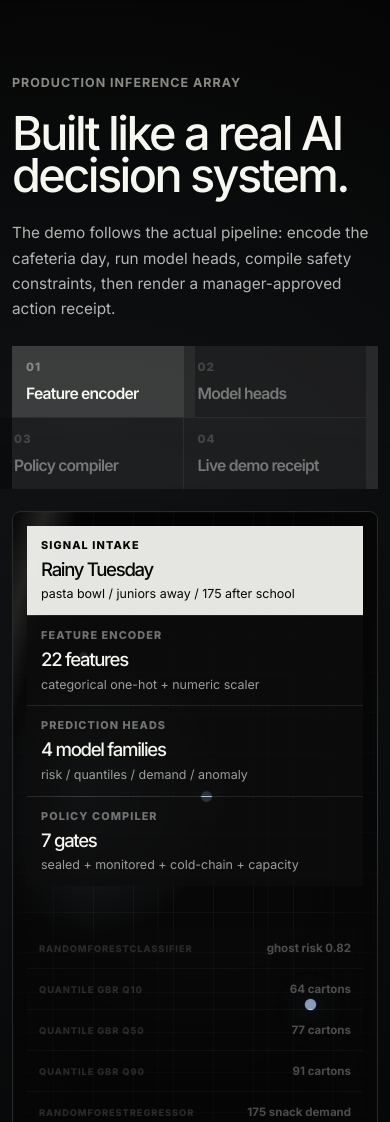
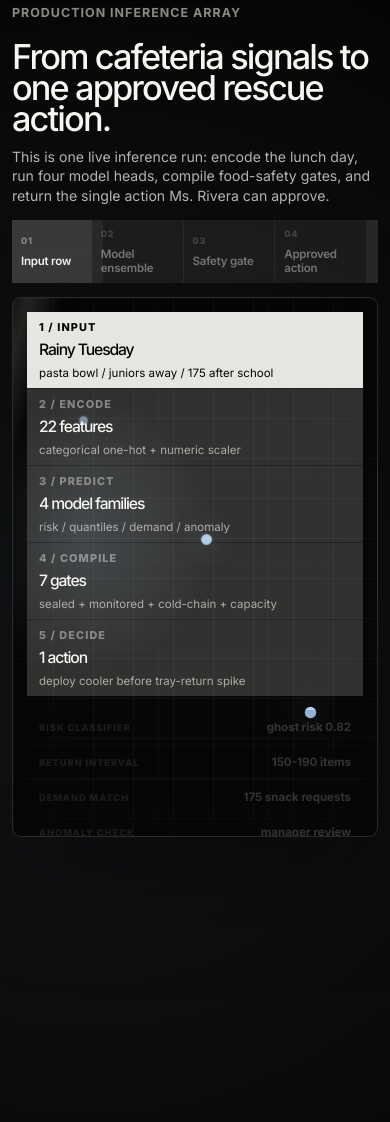
Before and after one commit to g4nesh/second-bell, a plain HTML site: page index.html in a window 390 px wide. Shown: the part 6550-7672 px from the top of the page. Drawn offline with Linux system fonts and the light colour scheme.

Commit message:
Polish inference section responsiveness

```diff
--- a/assets/site.css
+++ b/assets/site.css
@@ -795,7 +795,7 @@ h3 {
 }
 
 .array-copy h2 {
-  font-size: clamp(2.8rem, 5vw, 5.5rem);
+  font-size: clamp(2.65rem, 4.65vw, 5.2rem);
 }
 
 .array-copy > p:not(.eyebrow) {
@@ -808,16 +808,18 @@ h3 {
   display: grid;
   grid-template-columns: repeat(2, minmax(0, 1fr));
   gap: 1px;
-  margin-top: 34px;
+  margin-top: 28px;
   background: rgba(255, 255, 255, 0.12);
 }
 
 .array-step {
   display: grid;
   grid-template-columns: 32px 1fr;
-  gap: 10px 14px;
+  gap: 8px 12px;
   background: rgba(5, 5, 5, 0.82);
-  padding: 14px;
+  min-height: 82px;
+  align-content: center;
+  padding: 12px 14px;
   opacity: 0.38;
   transform: translateX(-12px);
   transition: opacity 420ms var(--ease), transform 420ms var(--ease), background 420ms var(--ease);
@@ -844,16 +846,14 @@ h3 {
 }
 
 .array-step p {
-  grid-column: 2;
-  font-size: 0.84rem;
-  line-height: 1.5;
+  display: none;
 }
 
 .array-stage {
   --array-local: 0;
   position: relative;
-  height: min(620px, calc(100vh - 210px));
-  min-height: 470px;
+  height: min(600px, calc(100vh - 190px));
+  min-height: 510px;
   overflow: hidden;
   border: 1px solid rgba(255, 255, 255, 0.14);
   border-radius: 9px;
@@ -871,8 +871,8 @@ h3 {
   inset: 0;
   z-index: 1;
   background:
-    linear-gradient(90deg, rgba(7, 7, 7, 0.74), transparent 18%, transparent 82%, rgba(7, 7, 7, 0.74)),
-    radial-gradient(circle at 50% 50%, transparent 0 40%, rgba(0, 0, 0, 0.44) 78%);
+    linear-gradient(90deg, rgba(7, 7, 7, 0.46), transparent 20%, transparent 82%, rgba(7, 7, 7, 0.42)),
+    radial-gradient(circle at 50% 50%, transparent 0 52%, rgba(0, 0, 0, 0.26) 88%);
   content: "";
   pointer-events: none;
 }
@@ -936,19 +936,19 @@ h3 {
 
 .array-pipeline {
   display: grid;
-  grid-template-columns: repeat(4, minmax(0, 1fr));
+  grid-template-columns: repeat(5, minmax(0, 1fr));
   gap: 1px;
-  margin: 24px;
+  margin: 28px 28px 0;
   background: rgba(255, 255, 255, 0.11);
 }
 
 .pipeline-col {
   display: grid;
-  min-height: 112px;
+  min-height: 126px;
   align-content: end;
   gap: 8px;
-  background: rgba(5, 5, 5, 0.76);
-  padding: 18px;
+  background: rgba(247, 247, 242, 0.07);
+  padding: 16px;
   transition: background 420ms var(--ease), color 420ms var(--ease), opacity 420ms var(--ease), transform 420ms var(--ease);
 }
 
@@ -965,7 +965,7 @@ h3 {
 
 .pipeline-col strong {
   color: var(--white);
-  font-size: clamp(1.25rem, 2vw, 1.75rem);
+  font-size: clamp(1.05rem, 1.58vw, 1.45rem);
   font-weight: 500;
   letter-spacing: -0.07em;
   line-height: 1;
@@ -977,12 +977,16 @@ h3 {
 }
 
 .model-rack {
+  position: absolute;
+  left: 28px;
+  bottom: 30px;
   display: grid;
   gap: 1px;
-  width: min(470px, calc(100% - 48px));
-  margin: 26px 24px 0 auto;
+  width: min(430px, calc(50% - 42px));
+  margin: 0;
   background: rgba(255, 255, 255, 0.12);
-  transform: translateY(calc(24px - var(--array-local) * 38px));
+  transform: translateY(calc(18px - var(--array-local) * 24px));
+  transition: opacity 420ms var(--ease), transform 420ms var(--ease);
 }
 
 .rack-row {
@@ -1004,14 +1008,14 @@ h3 {
 
 .receipt-panel {
   position: absolute;
-  left: 24px;
-  bottom: 24px;
-  width: min(330px, calc(100% - 48px));
+  right: 28px;
+  bottom: 30px;
+  width: min(390px, calc(50% - 42px));
   border: 1px solid rgba(255, 255, 255, 0.14);
   border-radius: 9px;
   background: rgba(5, 5, 5, 0.74);
   backdrop-filter: blur(18px);
-  transform: translateY(calc(42px - var(--array-local) * 54px));
+  transform: translateY(calc(24px - var(--array-local) * 28px));
   transition: opacity 420ms var(--ease), transform 420ms var(--ease);
 }
 
@@ -1039,8 +1043,8 @@ h3 {
 .array-stage[data-phase="1"] .col-encode,
 .array-stage[data-phase="1"] .col-heads,
 .array-stage[data-phase="2"] .col-policy,
-.array-stage[data-phase="3"] .receipt-panel,
-.array-stage[data-phase="3"] .pipeline-col {
+.array-stage[data-phase="3"] .col-action,
+.array-stage[data-phase="3"] .receipt-panel {
   background: rgba(247, 247, 242, 0.92);
 }
 
@@ -1048,21 +1052,23 @@ h3 {
 .array-stage[data-phase="1"] .col-encode *,
 .array-stage[data-phase="1"] .col-heads *,
 .array-stage[data-phase="2"] .col-policy *,
-.array-stage[data-phase="3"] .pipeline-col *,
+.array-stage[data-phase="3"] .col-action *,
 .array-stage[data-phase="3"] .receipt-panel * {
   color: var(--ink);
 }
 
 .array-stage[data-phase="0"] .model-rack,
-.array-stage[data-phase="0"] .receipt-panel,
+.array-stage[data-phase="0"] .receipt-panel {
+  opacity: 0.22;
+}
+
 .array-stage[data-phase="1"] .receipt-panel {
-  opacity: 0.34;
-}
-
-.array-stage[data-phase="1"] .rack-row,
-.array-stage[data-phase="2"] .rack-row,
-.array-stage[data-phase="3"] .rack-row {
-  opacity: 1;
+  opacity: 0.42;
+}
+
+.array-stage[data-phase="2"] .receipt-panel,
+.array-stage[data-phase="3"] .model-rack {
+  opacity: 0.78;
 }
 
 .array-stage[data-phase="1"] .rack-row {
@@ -1070,11 +1076,15 @@ h3 {
 }
 
 .array-stage[data-phase="1"] .rack-row *,
-.array-stage[data-phase="2"] .row-anomaly *,
-.array-stage[data-phase="2"] .row-demand * {
+.array-stage[data-phase="2"] .row-risk *,
+.array-stage[data-phase="2"] .row-q50 *,
+.array-stage[data-phase="2"] .row-demand *,
+.array-stage[data-phase="2"] .row-anomaly * {
   color: var(--ink);
 }
 
+.array-stage[data-phase="2"] .row-risk,
+.array-stage[data-phase="2"] .row-q50,
 .array-stage[data-phase="2"] .row-anomaly,
 .array-stage[data-phase="2"] .row-demand {
   background: rgba(183, 217, 255, 0.92);
@@ -1611,34 +1621,55 @@ h3 {
   }
 
   .array-sticky {
-    gap: 34px;
-    padding: 80px 0 40px;
+    top: 88px;
+    min-height: calc(100vh - 88px);
+    align-content: start;
+    gap: 18px;
+    padding: 0 0 38px;
   }
 
   .array-copy h2 {
-    max-width: 940px;
-    font-size: clamp(2.9rem, 7vw, 4.8rem);
+    max-width: 780px;
+    font-size: clamp(2.4rem, 5.4vw, 3.4rem);
   }
 
   .array-copy > p:not(.eyebrow) {
-    max-width: 720px;
+    max-width: 650px;
+    margin-top: 16px;
+    font-size: 0.98rem;
+    line-height: 1.45;
   }
 
   .array-steps {
-    grid-template-columns: repeat(2, minmax(0, 1fr));
+    grid-template-columns: repeat(4, minmax(0, 1fr));
+    margin-top: 16px;
+  }
+
+  .array-step {
+    min-height: 58px;
+    padding: 10px 12px;
   }
 
   .array-stage {
-    height: min(560px, 54vh);
-    min-height: 500px;
+    height: 390px;
+    min-height: 390px;
   }
 
   .array-pipeline {
-    grid-template-columns: repeat(2, minmax(0, 1fr));
+    grid-template-columns: repeat(5, minmax(0, 1fr));
+    margin: 22px 22px 0;
   }
 
   .model-rack {
-    margin-top: 38px;
+    left: 22px;
+    bottom: 22px;
+    width: min(380px, calc(50% - 34px));
+  }
+
+  .receipt-panel {
+    right: 22px;
+    bottom: 22px;
+    width: min(350px, calc(50% - 34px));
   }
 
   .industry-copy,
@@ -1863,30 +1894,41 @@ h3 {
 
   .array-sticky {
     width: min(100vw - 24px, 1244px);
-    gap: 22px;
-    padding: 70px 0 24px;
+    gap: 14px;
+    top: 72px;
+    align-content: start;
+    min-height: calc(100vh - 72px);
+    padding: 0 0 20px;
   }
 
   .array-copy h2 {
-    font-size: clamp(2.65rem, 12vw, 4rem);
+    font-size: clamp(1.95rem, 8.8vw, 2.8rem);
   }
 
   .array-copy > p:not(.eyebrow) {
-    font-size: 0.96rem;
+    margin-top: 12px;
+    font-size: 0.88rem;
+    line-height: 1.4;
   }
 
   .array-steps {
-    grid-template-columns: repeat(2, minmax(0, 1fr));
-    margin-top: 24px;
+    grid-template-columns: repeat(4, minmax(0, 1fr));
+    margin-top: 14px;
   }
 
   .array-step {
     grid-template-columns: 1fr;
-    padding: 14px;
+    min-height: 48px;
+    padding: 8px 9px;
+  }
+
+  .array-step span {
+    font-size: 0.56rem;
   }
 
   .array-step strong {
-    font-size: 0.98rem;
+    font-size: 0.72rem;
+    letter-spacing: -0.02em;
   }
 
   .array-step p {
@@ -1894,8 +1936,8 @@ h3 {
   }
 
   .array-stage {
-    height: 640px;
-    min-height: 640px;
+    height: 540px;
+    min-height: 540px;
   }
 
   .array-pipeline {
@@ -1904,25 +1946,31 @@ h3 {
   }
 
   .pipeline-col {
-    min-height: 70px;
-    padding: 12px 14px;
+    min-height: 56px;
+    padding: 8px 12px;
   }
 
   .pipeline-col strong {
-    font-size: 1.16rem;
+    font-size: 0.98rem;
   }
 
   .pipeline-col small {
-    font-size: 0.78rem;
+    font-size: 0.72rem;
+    line-height: 1.25;
   }
 
   .model-rack {
+    position: relative;
+    left: auto;
+    right: auto;
+    bottom: auto;
     width: calc(100% - 28px);
-    margin: 18px 14px 0;
+    margin: 10px 14px 0;
+    transform: none;
   }
 
   .rack-row {
-    min-height: 40px;
+    min-height: 34px;
     padding: 0 12px;
   }
 
@@ -1937,7 +1985,7 @@ h3 {
   .receipt-panel {
     left: 14px;
     right: 14px;
-    top: 210px;
+    top: 150px;
     bottom: auto;
     width: auto;
   }
@@ -1949,12 +1997,16 @@ h3 {
   }
 
   .array-stage[data-phase="2"] .receipt-panel {
-    opacity: 0.72;
+    opacity: 0.42;
+  }
+
+  .array-stage[data-phase="3"] .model-rack {
+    opacity: 0;
   }
 
   .receipt-top,
   .receipt-line {
-    min-height: 38px;
+    min-height: 34px;
     padding: 0 12px;
   }
 
--- a/index.html
+++ b/index.html
@@ -180,31 +180,31 @@
         <div class="array-sticky">
           <div class="array-copy">
             <p class="eyebrow">Production inference array</p>
-            <h2>Built like a real AI decision system.</h2>
+            <h2>From cafeteria signals to one approved rescue action.</h2>
             <p>
-              The demo follows the actual pipeline: encode the cafeteria day, run model heads, compile
-              safety constraints, then render a manager-approved action receipt.
+              This is one live inference run: encode the lunch day, run four model heads, compile food-safety
+              gates, and return the single action Ms. Rivera can approve.
             </p>
             <div class="array-steps" aria-label="Inference stages">
               <div class="array-step active" data-array-step="0">
                 <span>01</span>
-                <strong>Feature encoder</strong>
-                <p>One row per item-period with categorical encoding and scaled numeric signals.</p>
+                <strong>Input row</strong>
+                <p>Menu, event, period, cooler, monitor, and after-school demand become one item-period record.</p>
               </div>
               <div class="array-step" data-array-step="1">
                 <span>02</span>
-                <strong>Model heads</strong>
-                <p>Risk, return interval, demand, and anomaly models run in parallel.</p>
+                <strong>Model ensemble</strong>
+                <p>Risk, return interval, demand, and anomaly heads run in parallel on the same feature vector.</p>
               </div>
               <div class="array-step" data-array-step="2">
                 <span>03</span>
-                <strong>Policy compiler</strong>
-                <p>Cold-chain, packaging, monitor, capacity, and approval gates filter actions.</p>
+                <strong>Safety gate</strong>
+                <p>Cold-chain, packaging, monitor, capacity, and approval gates remove unsafe actions.</p>
               </div>
               <div class="array-step" data-array-step="3">
                 <span>04</span>
-                <strong>Live demo receipt</strong>
-                <p>Only approved primary marginal actions count toward recovery totals.</p>
+                <strong>Approved action</strong>
+                <p>The app returns one timed recommendation and a capped impact receipt.</p>
               </div>
             </div>
           </div>
@@ -218,44 +218,47 @@
 
             <div class="array-pipeline">
               <div class="pipeline-col col-intake">
-                <span>Signal intake</span>
+                <span>1 / Input</span>
                 <strong>Rainy Tuesday</strong>
                 <small>pasta bowl / juniors away / 175 after school</small>
               </div>
               <div class="pipeline-col col-encode">
-                <span>Feature encoder</span>
+                <span>2 / Encode</span>
                 <strong>22 features</strong>
                 <small>categorical one-hot + numeric scaler</small>
               </div>
               <div class="pipeline-col col-heads">
-                <span>Prediction heads</span>
+                <span>3 / Predict</span>
                 <strong>4 model families</strong>
                 <small>risk / quantiles / demand / anomaly</small>
               </div>
               <div class="pipeline-col col-policy">
-                <span>Policy compiler</span>
+                <span>4 / Compile</span>
                 <strong>7 gates</strong>
                 <small>sealed + monitored + cold-chain + capacity</small>
+              </div>
+              <div class="pipeline-col col-action">
+                <span>5 / Decide</span>
+                <strong>1 action</strong>
+                <small>deploy cooler before tray-return spike</small>
               </div>
             </div>
 
             <div class="model-rack">
-              <div class="rack-row row-risk"><span>RandomForestClassifier</span><strong>ghost risk 0.82</strong></div>
-              <div class="rack-row row-q10"><span>Quantile GBR q10</span><strong>64 cartons</strong></div>
-              <div class="rack-row row-q50"><span>Quantile GBR q50</span><strong>77 cartons</strong></div>
-              <div class="rack-row row-q90"><span>Quantile GBR q90</span><strong>91 cartons</strong></div>
-              <div class="rack-row row-demand"><span>RandomForestRegressor</span><strong>175 snack demand</strong></div>
-              <div class="rack-row row-anomaly"><span>IsolationForest</span><strong>manager review</strong></div>
+              <div class="rack-row row-risk"><span>Risk classifier</span><strong>ghost risk 0.82</strong></div>
+              <div class="rack-row row-q50"><span>Return interval</span><strong>150-190 items</strong></div>
+              <div class="rack-row row-demand"><span>Demand match</span><strong>175 snack requests</strong></div>
+              <div class="rack-row row-anomaly"><span>Anomaly check</span><strong>manager review</strong></div>
             </div>
 
             <div class="receipt-panel">
               <div class="receipt-top">
-                <span>Action receipt</span>
-                <strong>approved plan</strong>
+                <span>Approved action</span>
+                <strong>deploy monitored cooler</strong>
               </div>
               <div class="receipt-line"><span>deploy-by</span><strong>12:12 PM</strong></div>
-              <div class="receipt-line"><span>safe recovery</span><strong>sealed + monitored</strong></div>
-              <div class="receipt-line"><span>counted impact</span><strong>179 items</strong></div>
+              <div class="receipt-line"><span>safety gate</span><strong>sealed + monitored</strong></div>
+              <div class="receipt-line"><span>impact counted</span><strong>175 items</strong></div>
               <div class="receipt-line"><span>blocked</span><strong>unsafe alternatives</strong></div>
             </div>
           </div>
```
